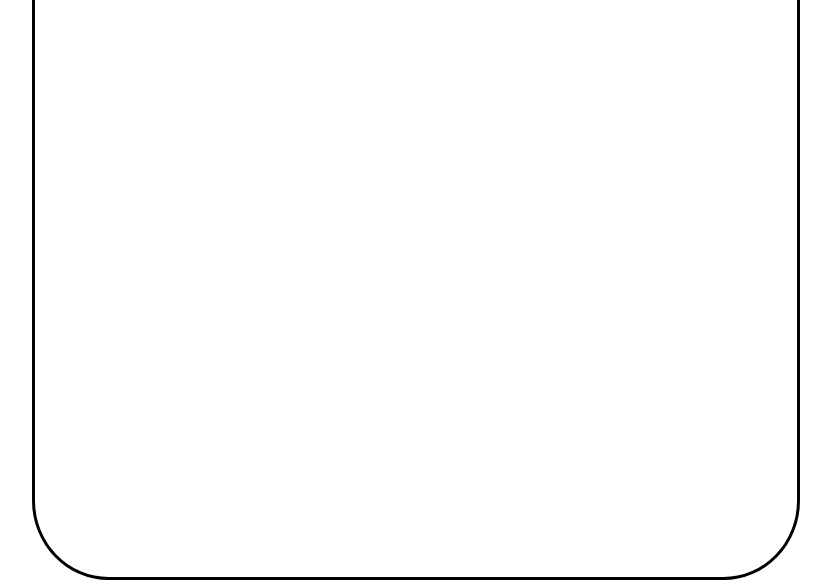
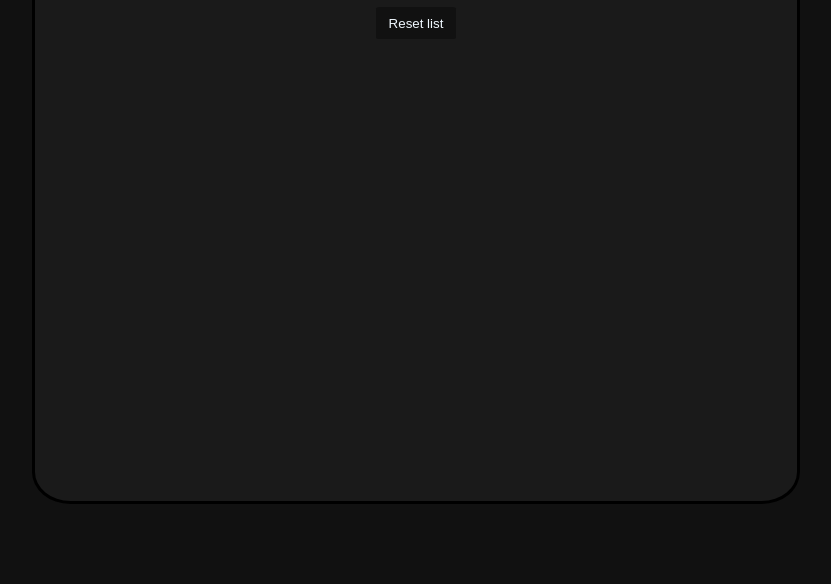
Before and after one commit to TheMateoJD/ToDoList, a plain HTML site: page index.html in a window 1280 px wide. Shown: the part 216-800 px from the top of the page, without its empty margins (224-1055 px from the left). Drawn offline with Linux system fonts and the light colour scheme.

Commit message:
Add files via upload

```diff
--- a/style.css
+++ b/style.css
@@ -10,23 +10,25 @@ body {
   display: flex;
   align-items: center;
   justify-content: center;
+  background-color: #111111;
 }
 
 .maincontainer {
   width: 60lvw;
-  height: 99lvh;
+  height: 80lvh;
   border: 3px solid black;
-  border-radius: 10%;
+  border-radius: 5%;
   display: flex;
   flex-direction: column;
   align-items: center;
-  overflow-y: wrap;
+  background-color: #1a1a1a;
 }
 
 h1 {
   font-size: 3rem;
   padding: 1rem;
   font-weight: 600;
+  color: aliceblue;
 }
 
 .inputline {
@@ -64,6 +66,7 @@ input:focus::-webkit-input-placeholder {
   width: 50lvw;
   display: flex;
   justify-content: space-between;
+  color: aliceblue;
 }
 
 .cc {
@@ -109,8 +112,8 @@ input:focus::-webkit-input-placeholder {
   font-size: 1.5rem;
   line-height: 1.5rem;
   border-radius: 50%;
+  color: black;
   background-color: white;
-  color: black;
 }
 
 .remov {
@@ -127,3 +130,16 @@ input:focus::-webkit-input-placeholder {
   color: black;
   background-color: rgb(240, 240, 240);
 }
+
+.reset {
+  width: 5rem;
+  height: 2rem;
+  border-radius: 5%;
+  color: aliceblue;
+  background-color: #111111;
+  border: none;
+}
+
+.reset:hover {
+  background-color: #1a1a1a;
+}
```
